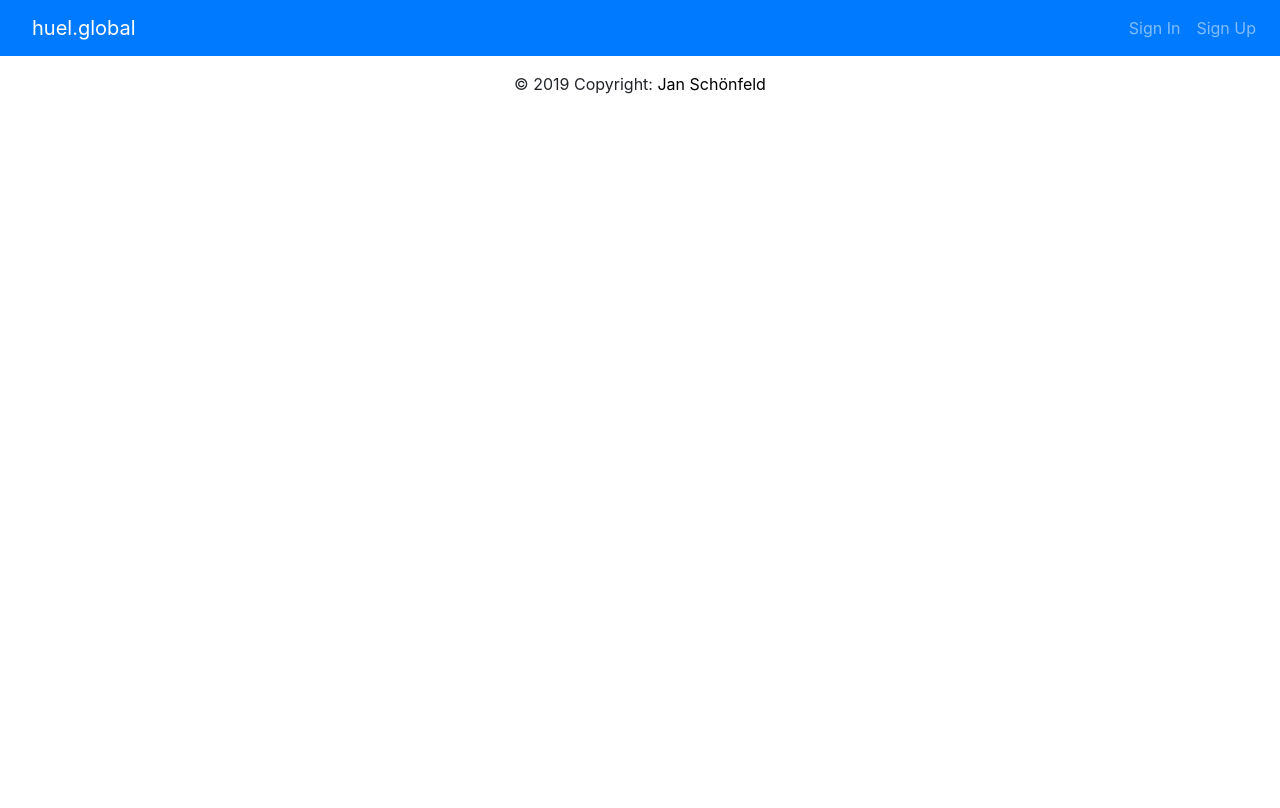
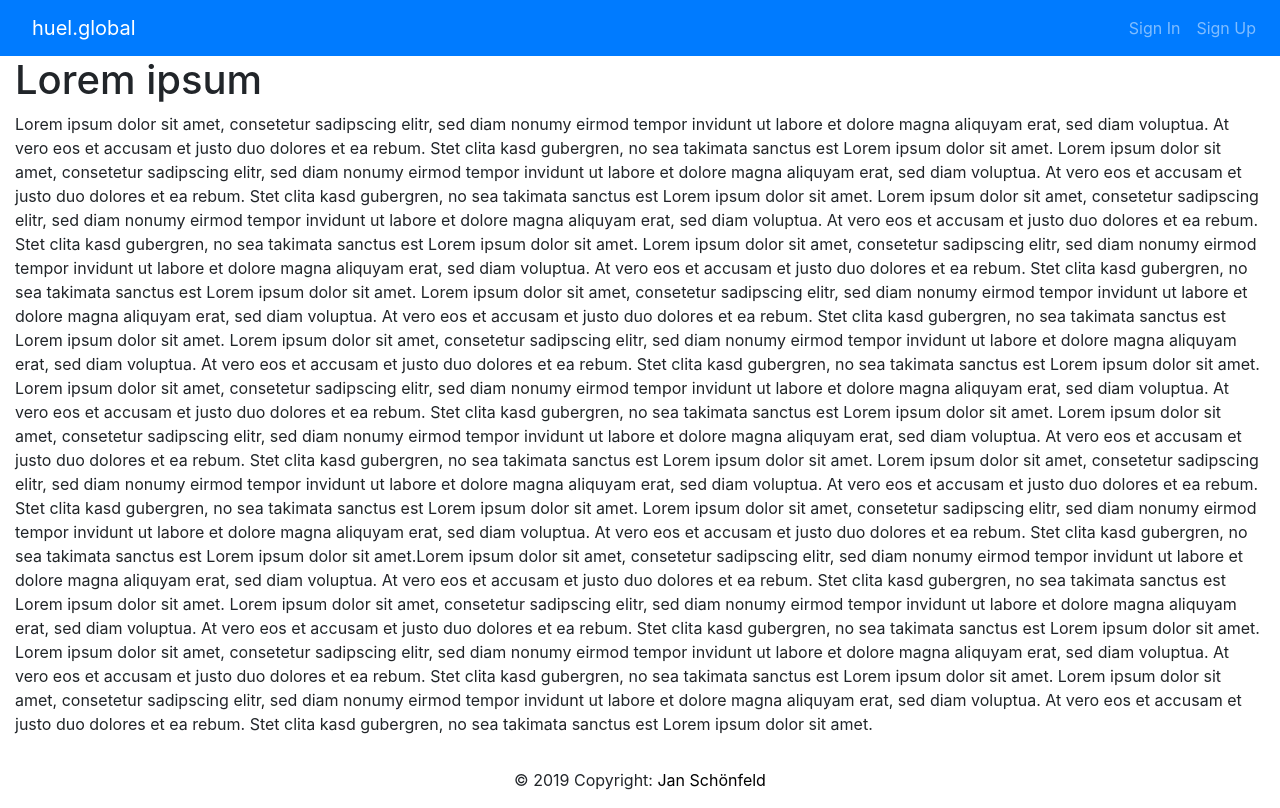
Before and after one commit to JanSchoenfeld/huel.global, a Node server app: template src/views/home.hbs in a window 1280 px wide. Before the commit the page ends 94 px from the top, so only its background shows below. Run offline with Node 20, Linux system fonts and the light colour scheme; the template is opened without the code that fills it, so the values that code supplies are empty; some libraries are stand-ins or nearby versions.

Commit message:
Add dummy content to home and fix body padding

```diff
--- a/src/views/home.hbs
+++ b/src/views/home.hbs
@@ -1,3 +1,45 @@
-<div class="container-flex">
-    <h1>HALLO</h1>
+<div class="container-fluid" id="mainbody">
+    <h1>Lorem ipsum</h1>
+    <p>Lorem ipsum dolor sit amet, consetetur sadipscing elitr, sed diam nonumy eirmod tempor invidunt ut labore et
+        dolore magna aliquyam erat, sed diam voluptua. At vero eos et accusam et justo duo dolores et ea rebum. Stet
+        clita kasd gubergren, no sea takimata sanctus est Lorem ipsum dolor sit amet. Lorem ipsum dolor sit amet,
+        consetetur sadipscing elitr, sed diam nonumy eirmod tempor invidunt ut labore et dolore magna aliquyam erat, sed
+        diam voluptua. At vero eos et accusam et justo duo dolores et ea rebum. Stet clita kasd gubergren, no sea
+        takimata sanctus est Lorem ipsum dolor sit amet.
+        Lorem ipsum dolor sit amet, consetetur sadipscing elitr, sed diam nonumy eirmod tempor invidunt ut labore et
+        dolore magna aliquyam erat, sed diam voluptua. At vero eos et accusam et justo duo dolores et ea rebum. Stet
+        clita kasd gubergren, no sea takimata sanctus est Lorem ipsum dolor sit amet. Lorem ipsum dolor sit amet,
+        consetetur sadipscing elitr, sed diam nonumy eirmod tempor invidunt ut labore et dolore magna aliquyam erat, sed
+        diam voluptua. At vero eos et accusam et justo duo dolores et ea rebum. Stet clita kasd gubergren, no sea
+        takimata sanctus est Lorem ipsum dolor sit amet.
+        Lorem ipsum dolor sit amet, consetetur sadipscing elitr, sed diam nonumy eirmod tempor invidunt ut labore et
+        dolore magna aliquyam erat, sed diam voluptua. At vero eos et accusam et justo duo dolores et ea rebum. Stet
+        clita kasd gubergren, no sea takimata sanctus est Lorem ipsum dolor sit amet. Lorem ipsum dolor sit amet,
+        consetetur sadipscing elitr, sed diam nonumy eirmod tempor invidunt ut labore et dolore magna aliquyam erat, sed
+        diam voluptua. At vero eos et accusam et justo duo dolores et ea rebum. Stet clita kasd gubergren, no sea
+        takimata sanctus est Lorem ipsum dolor sit amet.
+        Lorem ipsum dolor sit amet, consetetur sadipscing elitr, sed diam nonumy eirmod tempor invidunt ut labore et
+        dolore magna aliquyam erat, sed diam voluptua. At vero eos et accusam et justo duo dolores et ea rebum. Stet
+        clita kasd gubergren, no sea takimata sanctus est Lorem ipsum dolor sit amet. Lorem ipsum dolor sit amet,
+        consetetur sadipscing elitr, sed diam nonumy eirmod tempor invidunt ut labore et dolore magna aliquyam erat, sed
+        diam voluptua. At vero eos et accusam et justo duo dolores et ea rebum. Stet clita kasd gubergren, no sea
+        takimata sanctus est Lorem ipsum dolor sit amet.
+        Lorem ipsum dolor sit amet, consetetur sadipscing elitr, sed diam nonumy eirmod tempor invidunt ut labore et
+        dolore magna aliquyam erat, sed diam voluptua. At vero eos et accusam et justo duo dolores et ea rebum. Stet
+        clita kasd gubergren, no sea takimata sanctus est Lorem ipsum dolor sit amet. Lorem ipsum dolor sit amet,
+        consetetur sadipscing elitr, sed diam nonumy eirmod tempor invidunt ut labore et dolore magna aliquyam erat, sed
+        diam voluptua. At vero eos et accusam et justo duo dolores et ea rebum. Stet clita kasd gubergren, no sea
+        takimata sanctus est Lorem ipsum dolor sit amet.Lorem ipsum dolor sit amet, consetetur sadipscing elitr, sed
+        diam nonumy eirmod tempor invidunt ut labore et dolore magna aliquyam erat, sed diam voluptua. At vero eos et
+        accusam et justo duo dolores et ea rebum. Stet clita kasd gubergren, no sea takimata sanctus est Lorem ipsum
+        dolor sit amet. Lorem ipsum dolor sit amet, consetetur sadipscing elitr, sed diam nonumy eirmod tempor invidunt
+        ut labore et dolore magna aliquyam erat, sed diam voluptua. At vero eos et accusam et justo duo dolores et ea
+        rebum. Stet clita kasd gubergren, no sea takimata sanctus est Lorem ipsum dolor sit amet.
+        Lorem ipsum dolor sit amet, consetetur sadipscing elitr, sed diam nonumy eirmod tempor invidunt ut labore et
+        dolore magna aliquyam erat, sed diam voluptua. At vero eos et accusam et justo duo dolores et ea rebum. Stet
+        clita kasd gubergren, no sea takimata sanctus est Lorem ipsum dolor sit amet. Lorem ipsum dolor sit amet,
+        consetetur sadipscing elitr, sed diam nonumy eirmod tempor invidunt ut labore et dolore magna aliquyam erat, sed
+        diam voluptua. At vero eos et accusam et justo duo dolores et ea rebum. Stet clita kasd gubergren, no sea
+        takimata sanctus est Lorem ipsum dolor sit amet.
+    </p>
 </div>
--- a/src/views/layouts/main.hbs
+++ b/src/views/layouts/main.hbs
@@ -24,18 +24,22 @@
 
 </head>
 
+
+{{> nav}}
+
 <body>
 
-    {{> nav}}
 
-    <main class="container-fluid" style="padding-left: 0px; padding-right: 0px">
+    <main class="container-fluid" style="padding-left: 0px; padding-right: 0px; padding-top: 56px;">
 
         {{{body}}}
 
     </main>
 
-    {{> footer}}
+
 
 </body>
 
+{{> footer}}
+
 </html>
```
